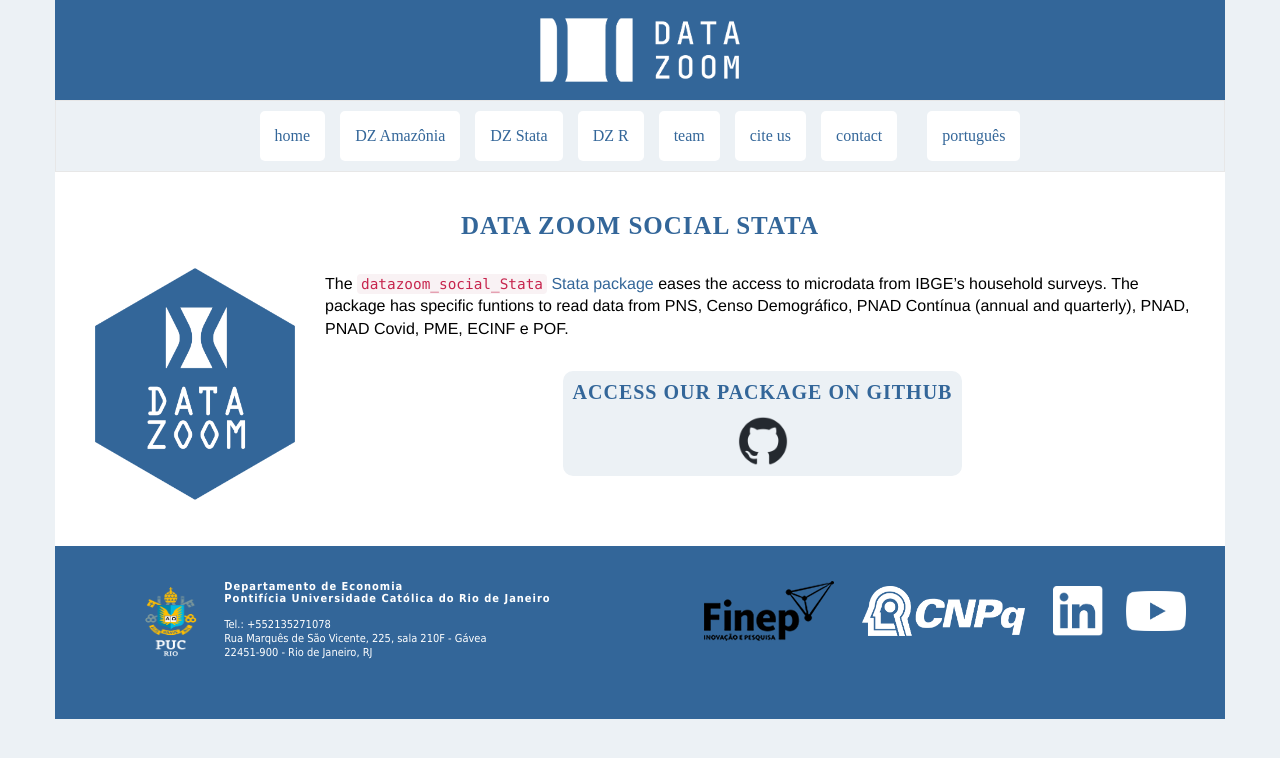
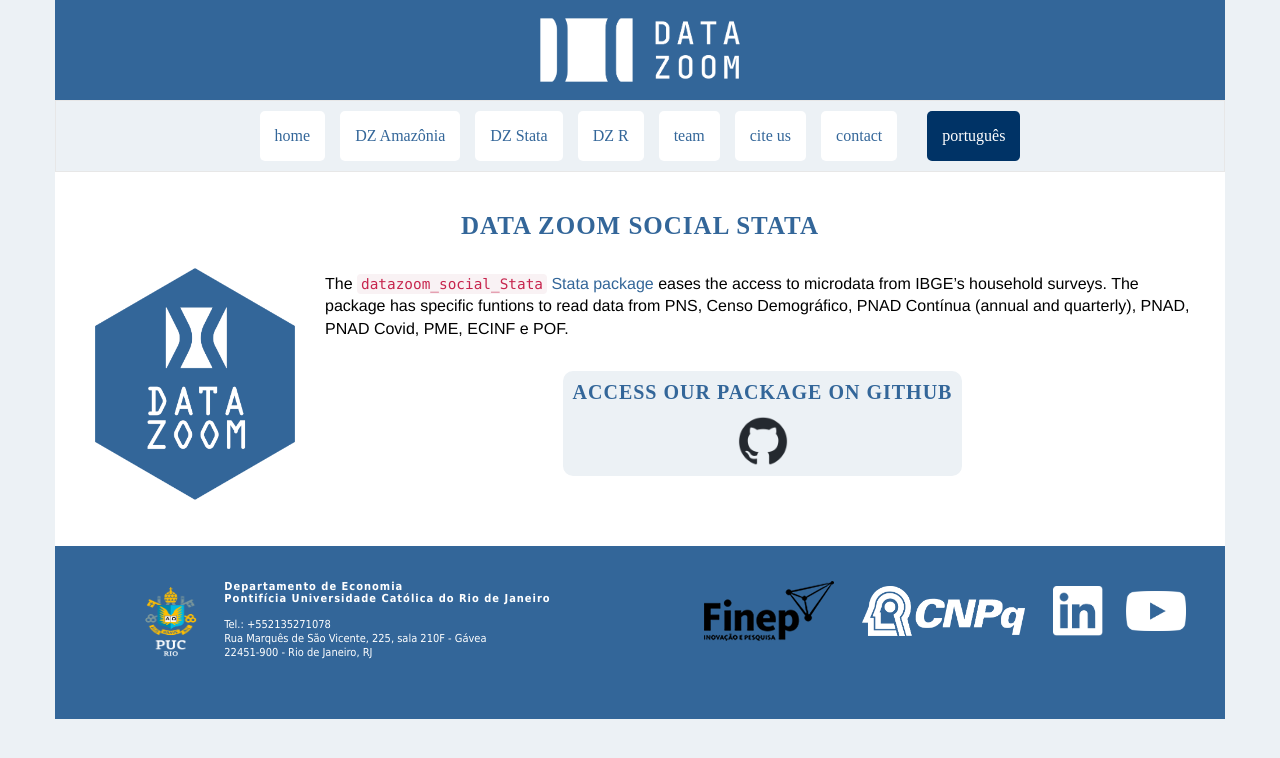
Before and after one commit to datazoompuc/datazoompuc.github.io, a Jekyll site: the page built from en/dz_stata.md, in a window 1280 px wide. Shown: the top 758 px of the page. Built offline with Jekyll 4.4.1, drawn with Linux system fonts in a browser that asks for light colours; nearby versions of some CDN libraries; some web fonts are replaced.

Commit message:
Update header-en.html

```diff
--- a/_includes/header-en.html
+++ b/_includes/header-en.html
@@ -1,5 +1,35 @@
 <header class="row">
-  <img id="logo" height = 100px alt="datazoom" src="{{ site.baseurl }}/assets/img/logo_branco_horizontal.png" class = "center-img">
+  <img id="logo" height="100px" alt="datazoom" src="{{ site.baseurl }}/assets/img/logo_branco_horizontal.png" class="center-img">
+
+  <style>
+    .menu-item-english {
+      background-color: #003366;
+      color: #ffffff !important;
+      border-radius: 5px;
+      padding: 8px 15px;
+      font-weight: 500;
+      transition: background-color 0.3s ease, color 0.3s ease;
+    }
+    .menu-item-english:hover {
+      background-color: #0055aa;
+      color: #ffffff !important;
+    }
+
+    /* Botão especial para "português" */
+    .menu-item-portugues {
+      background-color: #003366;  /* azul escuro */
+      color: #ffffff !important; /* texto branco */
+      border-radius: 5px;
+      padding: 8px 15px;
+      font-weight: 500;
+      transition: background-color 0.3s ease, color 0.3s ease;
+    }
+    .menu-item-portugues:hover {
+      background-color: #0055aa;
+      color: #ffffff !important;
+    }
+  </style>
+
   <script>
     document.addEventListener('DOMContentLoaded', function() {
       // Get current page filename
@@ -17,6 +47,7 @@
     });
   </script>
 </header>
+
 <div class="row">
   <nav class="navbar navbar-default" role="navigation">
     <div class="container-fluid">
@@ -39,7 +70,12 @@
             <li><a href="{{ site.baseurl }}/{{ page.lang }}/contato.html" class="menu-item">contact</a></li>
         </ul>
         <ul class="nav navbar-nav menu-right">
-	  <li><a href="{{ site.baseurl }}/pt{{ page.url | remove_first: '/en' }}" class="menu-item"> português </a> </li>
+          <li>
+            <a href="{{ site.baseurl }}/pt{{ page.url | remove_first: '/en' }}"
+               class="menu-item menu-item-portugues">
+              português
+            </a>
+          </li>
         </ul>
       </div>
     </div>
```
Lines whose indentation alone changed are shown as unchanged.
